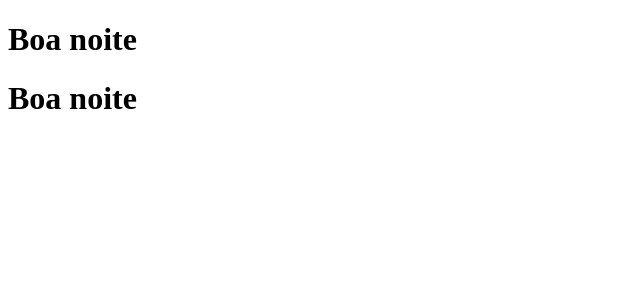
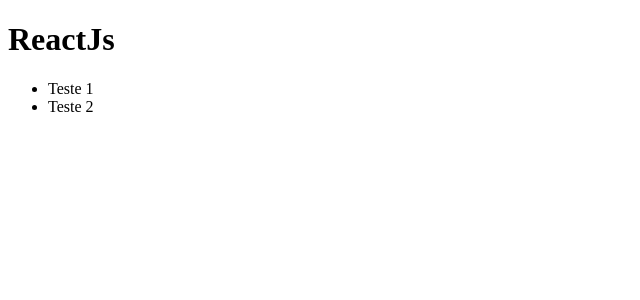
Before and after one commit to renatoschlogel/gosstack-front-end, a React app: page / in a window 1280 px wide. Shown: the top 300 px of the page, without its empty margins (0-640 px from the left). Built offline with nearby package versions, Linux system fonts and the light colour scheme.

Commit message:
Componetes e propriedades

```diff
--- a/src/App.js
+++ b/src/App.js
@@ -4,8 +4,12 @@
 
 function App() {
     return (<>
-                <Header />
-                <Header />
+                <Header title="ReactJs">
+                    <ul>
+                        <li>Teste 1</li>
+                        <li>Teste 2</li>
+                    </ul>
+                </Header>
             </>);
 }
 
--- a/src/components/Header.js
+++ b/src/components/Header.js
@@ -1,9 +1,12 @@
 import React from "react";
 
-function Header() {
+function Header({ title, children }) {
+
     return (
         <header>
-            <h1>Boa noite</h1>
+            <h1>{title}</h1>
+            {children}
+
         </header>
     );
 }
```
Also changed, not shown: 1 other file (tests, documents, lock files or other folders).
